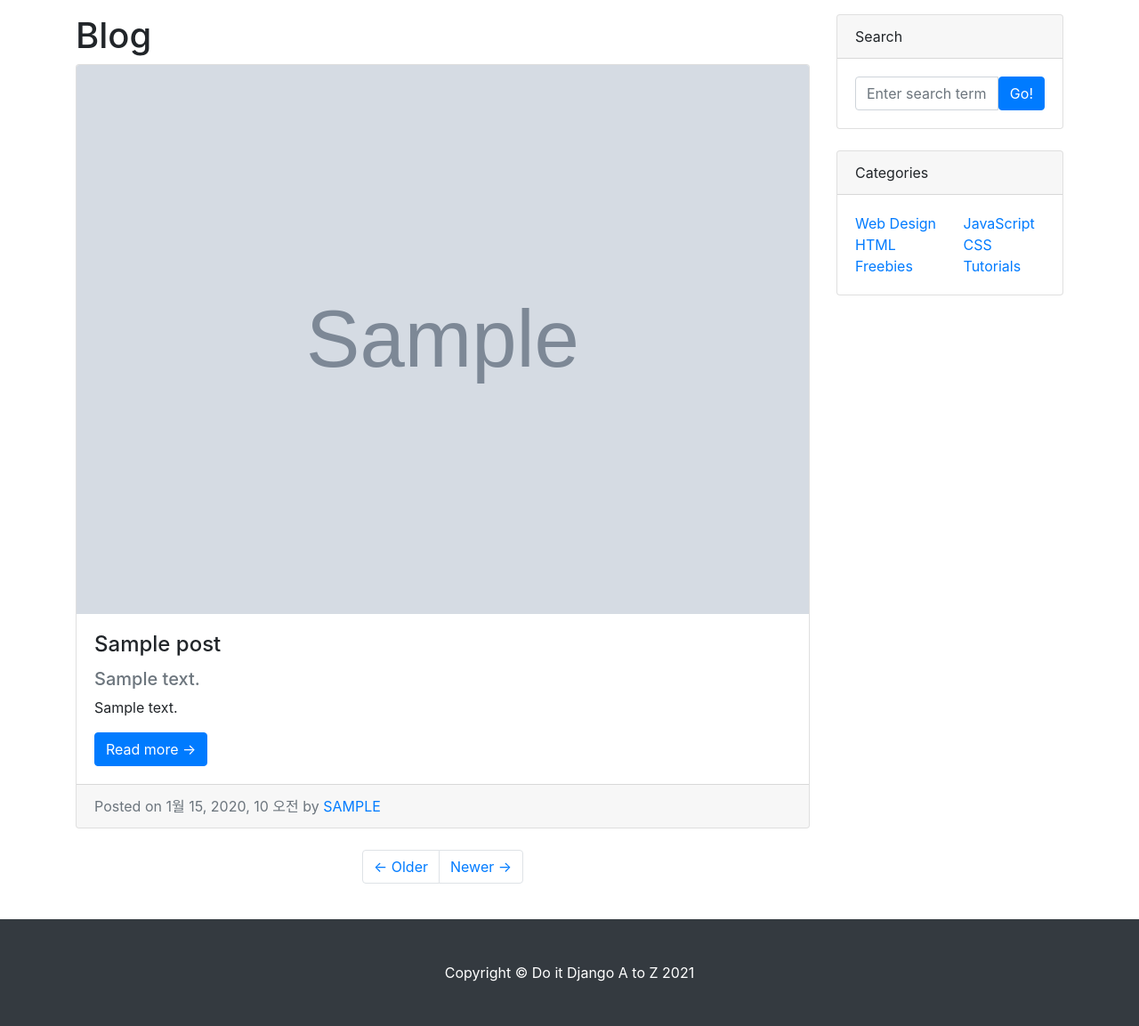
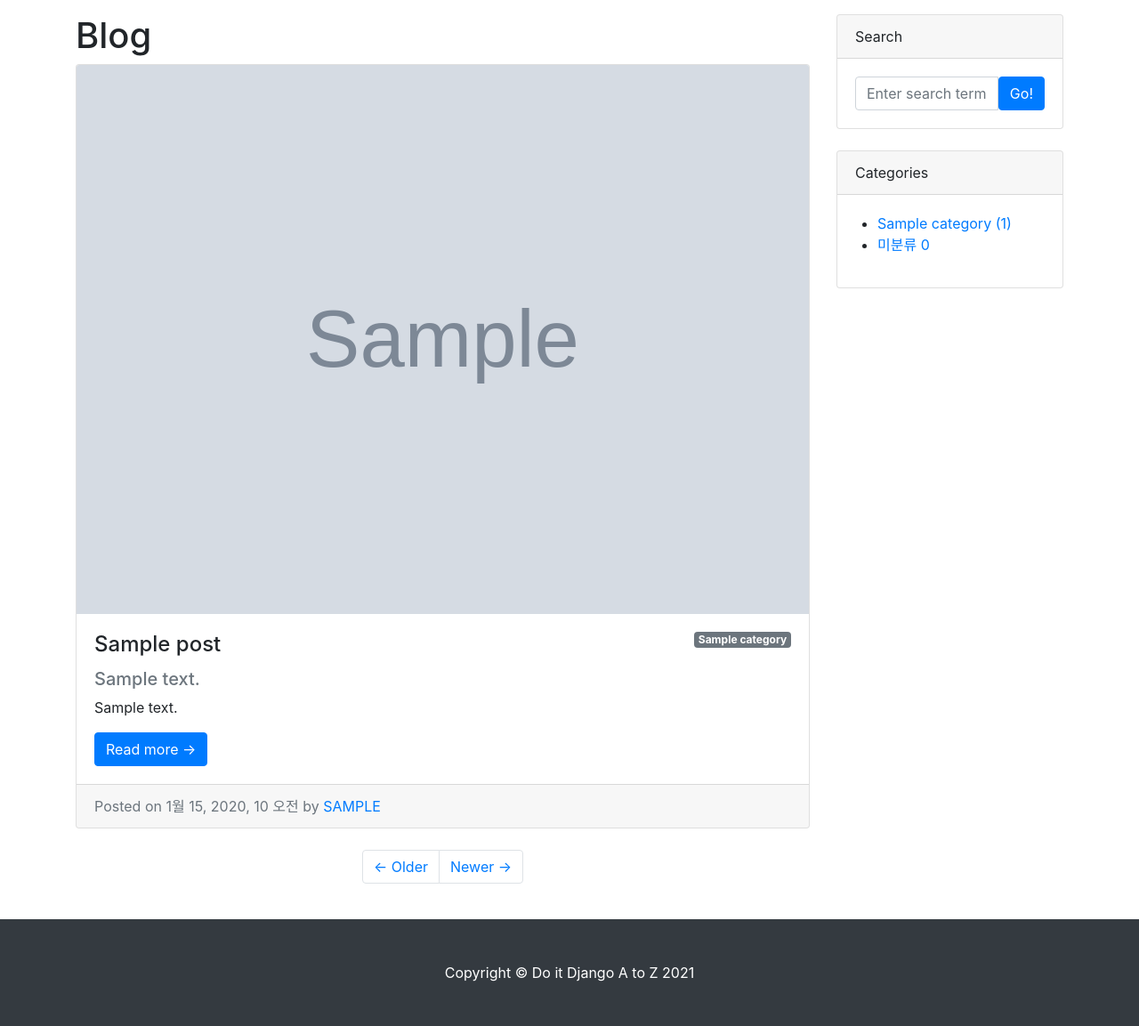
Before and after one commit to kimjihun-dev/do_it_django_a_to_z, a Django app: page /blog/ in a window 1280 px wide. Shown: the part 56-1209 px from the top of the page at 89% size. Run offline with Django 3.2, Linux system fonts and the light colour scheme; tables that the repository leaves empty hold one stand-in row (values such as "Sample post"); grey boxes marked "Sample" are stand-in pictures; some libraries are stand-ins or nearby versions.

Commit message:
포스트 목록 페이지에 카테고리 기능 추가하기

```diff
--- a/blog/models.py
+++ b/blog/models.py
@@ -1,6 +1,17 @@
 from django.db import models
 from django.contrib.auth.models import User
 import os
+
+
+class Category(models.Model):
+    name = models.CharField(max_length=50, unique=True)
+    slug = models.SlugField(max_length=200, unique=True, allow_unicode=True)
+
+    def __str__(self):
+        return self.name
+
+    class Meta:
+        verbose_name_plural = 'Categories'
 
 
 class Post(models.Model):
@@ -17,6 +28,9 @@ class Post(models.Model):
     # 사용자가 삭제되어도 해당 사용자가 작성한 글은 남아있게끔 (None 로 포현됨)
     author = models.ForeignKey(User, null=True, on_delete=models.SET_NULL)
 
+    # 포스트 = 카테고리가 연결된 상태에서 카테고리가 삭제된 경우 연결된 포스트는 삭제안됨. (카테고리만 null)
+    category = models.ForeignKey(Category, null=True, blank=True, on_delete=models.SET_NULL)
+
     def __str__(self):
         return f'[{self.pk}]{self.title} :: {self.author}'
 
--- a/blog/templates/blog/base.html
+++ b/blog/templates/blog/base.html
@@ -32,24 +32,20 @@
                 </div>
             </div>
             <!-- Categories widget-->
-            <div class="card mb-4">
+            <div class="card mb-4" id="categories-card">
                 <div class="card-header">Categories</div>
                 <div class="card-body">
                     <div class="row">
-                        <div class="col-sm-6">
-                            <ul class="list-unstyled mb-0">
-                                <li><a href="#!">Web Design</a></li>
-                                <li><a href="#!">HTML</a></li>
-                                <li><a href="#!">Freebies</a></li>
-                            </ul>
-                        </div>
-                        <div class="col-sm-6">
-                            <ul class="list-unstyled mb-0">
-                                <li><a href="#!">JavaScript</a></li>
-                                <li><a href="#!">CSS</a></li>
-                                <li><a href="#!">Tutorials</a></li>
-                            </ul>
-                        </div>
+                        <ul>
+                            {% for category in categories %}
+                                <li>
+                                    <a href="{{ category.get_absolute_url }}">{{ category }} ({{ category.post_set.count }})</a>
+                                </li>
+                            {% endfor %}
+                            <li>
+                                <a href="/blog/category/no_category/">미분류 {{ no_category_post_count }}</a>
+                            </li>
+                        </ul>
                     </div>
                 </div>
             </div>
--- a/blog/templates/blog/post_list.html
+++ b/blog/templates/blog/post_list.html
@@ -4,13 +4,18 @@
     {% if post_list.exists %}
         {% for p in post_list %}
             <!-- Blog post-->
-            <div class="card mb-4">
+            <div class="card mb-4" id="post-{{ p.pk }}">
                 {% if p.head_image %}
                     <a href="#!"><img class="card-img-top" src="{{ p.head_image.url }}" alt="{{ p }} head image" /></a>
                 {% else %}
                     <img src="https://picsum.photos/seed/{{ p.id }}800/200" alt="random_image" class="card-img-top">
                 {% endif %}
                 <div class="card-body">
+                    {% if p.category %}
+                        <span class="badge badge-secondary float-right">{{ p.category }}</span>
+                    {% else %}
+                        <span class="badge badge-secondary float-right">미분류</span>
+                    {% endif %}
                     <h2 class="card-title h4">{{ p.title }}</h2>
                     {% if p.hook_text %}
                         <h5 class="text-muted">{{ p.hook_text }}</h5>
--- a/blog/views.py
+++ b/blog/views.py
@@ -1,11 +1,20 @@
 from django.views.generic import ListView, DetailView
-from .models import Post
+from .models import Post, Category
 
 
 class PostList(ListView):
     model = Post
     ordering = '-pk'
 
+    def get_context_data(self, *, object_list=None, **kwargs):
+        # 기존에 제공했던 기능을 가져와 context 담는다
+        context = super(PostList, self).get_context_data()
+        # 모든 카테고리를 가져와 categories 에 담는다
+        context['categories'] = Category.objects.all()
+        # 카테고리가 지정되지 않은 포스트의 갯수를 카운팅하여 담는다
+        context['no_category_post_count'] = Post.objects.filter(category=None).count()
+        return context
+
 
 class PostDetail(DetailView):
     model = Post
--- a/config/settings.py
+++ b/config/settings.py
@@ -37,8 +37,10 @@ INSTALLED_APPS = [
     'django.contrib.sessions',
     'django.contrib.messages',
     'django.contrib.staticfiles',
+    'django_extensions',
     'blog',
     'single_pages',
+
 ]
 
 MIDDLEWARE = [
```
Also changed, not shown: blog/admin.py (+9 -2 lines).
